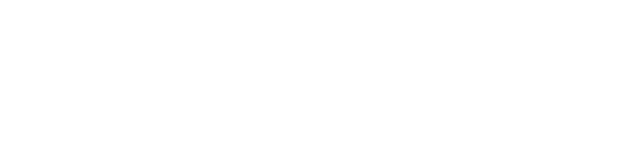
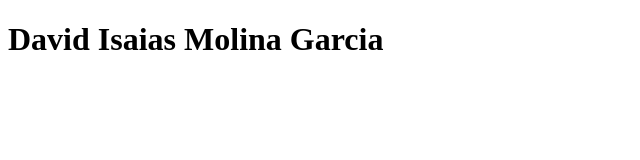
Before and after one commit to DavidMolina1001/Seminario_Git_GitHub, a plain HTML site: page index.html in a window 1280 px wide. Shown: the whole page, without its empty margins (0-640 px from the left). Drawn offline with Linux system fonts and the light colour scheme.

Commit message:
Nuevo dato al proyecto

```diff
--- a/index.html
+++ b/index.html
@@ -7,6 +7,6 @@
     <title>Document</title>
 </head>
 <body>
-
+    <h1>David Isaias Molina Garcia</h1>
 </body>
 </html>
```
